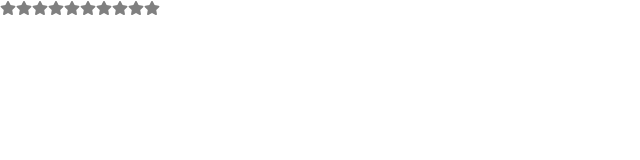
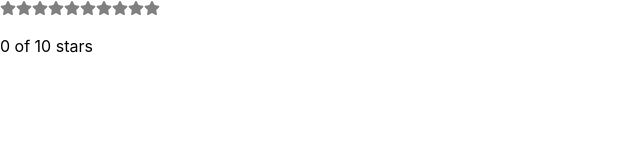
Before and after one commit to manjula-guneratne/star_rating, a React (Create React App) app: page / in a window 1280 px wide. Shown: the top 160 px of the page, without its empty margins (0-640 px from the left). Built offline with nearby package versions, Linux system fonts and the light colour scheme.

Commit message:
on click star addition added

```diff
--- a/src/StarRating.js
+++ b/src/StarRating.js
@@ -1,16 +1,25 @@
-import React from "react";
-import {FaStar} from "react-icons/fa";
+import React, { useState } from "react";
+import { FaStar } from "react-icons/fa";
 
-function StarRating({ totalStars = 5 }){  //5 stars is pre-set here
+function StarRating({ totalStars = 5 }) { //5 stars is pre-set here
 
-    const Star = ({ selected = false}) => (
-        <FaStar color={selected ? "red": "grey"} />
-    )
-    const createArray = length => [...Array(length)];
+  const [selectedStars, setSelectedStars] = useState(0);
 
-    console.log('CreateArray lengh = '+createArray);
+  const Star = ({ selected = false, onSelect = (f) => f }) => (
+    <FaStar color={selected ? "red" : "grey"} onClick={onSelect}/>
+  );
+  const createArray = (length) => [...Array(length)];
 
-    return createArray(totalStars).map((n,i) => <Star key={i} />);
+  return (
+    <>
+      {createArray(totalStars).map((n, i) => (
+        <Star key={i} selected={selectedStars > i} onSelect={() => setSelectedStars(i+1)} />
+      ))}
+      <p>
+        {selectedStars} of {totalStars} stars
+      </p>
+    </>
+  );
 }
 
 export default StarRating;
```
